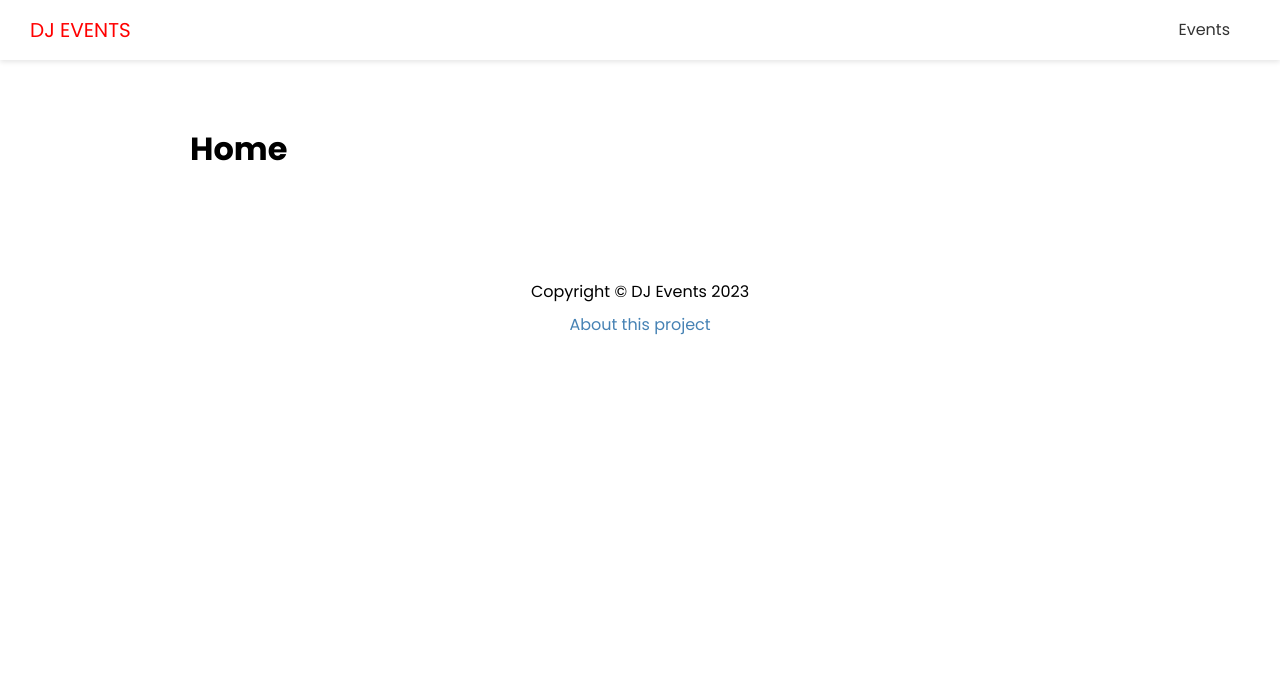
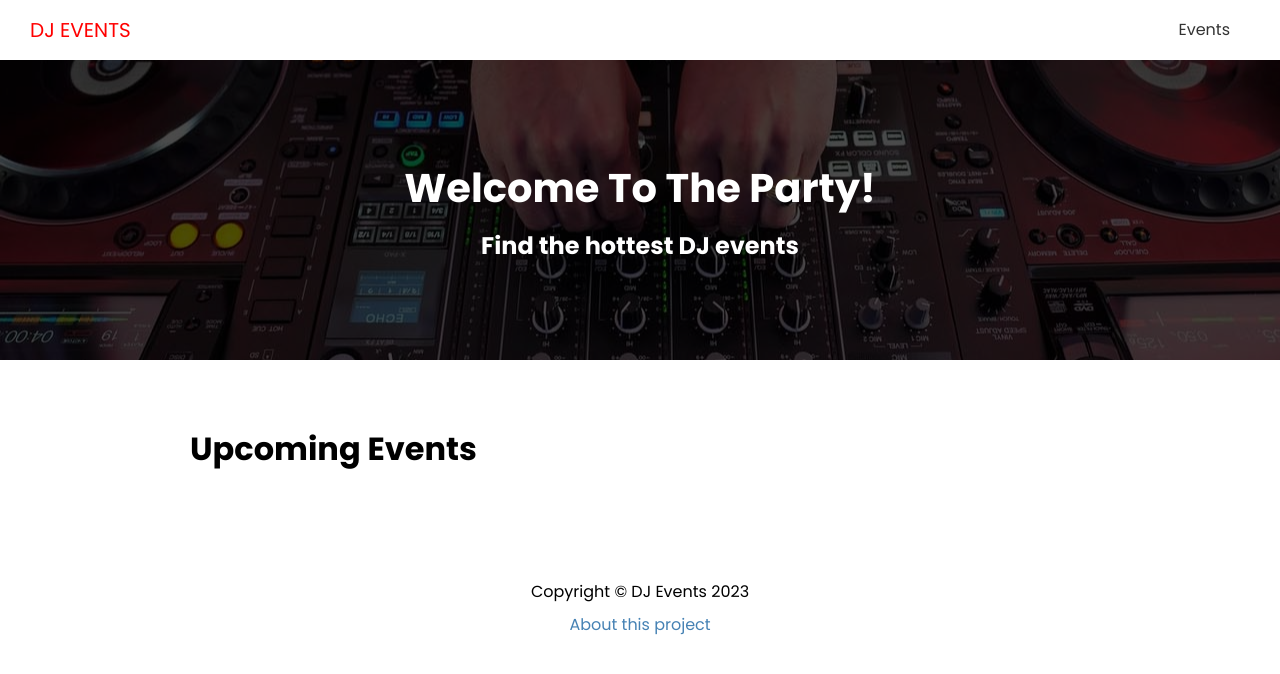
Before and after one commit to GeorgeUsynin/dj-events-frontend, a Next.js app: page / in a window 1280 px wide. Shown: the top 674 px of the page. Built offline with nearby package versions, Linux system fonts and the light colour scheme; no server answers.

Commit message:
refactor: add background image, add events json,

```diff
--- /dev/null
+++ b/pages/api/events/[slug].ts
@@ -0,0 +1,16 @@
+// Next.js API route support: https://nextjs.org/docs/api-routes/introduction
+import type { NextApiRequest, NextApiResponse } from 'next';
+import { events } from './data.json';
+
+type Data = typeof events | { message: string };
+
+export default function handler(req: NextApiRequest, res: NextApiResponse<Data>) {
+    const evt = events.filter(ev => ev.slug === req.query.slug);
+
+    if (req.method === 'GET') {
+        res.status(200).json(evt);
+    } else {
+        res.setHeader('Allow', ['GET']);
+        res.status(405).json({ message: `Method ${req.method} is not allowed` });
+    }
+}
--- /dev/null
+++ b/pages/api/events/data.json
@@ -0,0 +1,76 @@
+{
+    "events": [
+        {
+            "id": "1",
+            "name": "Throwback Thursdays with DJ Manny Duke",
+            "slug": "throwback-thursdays-with-dj-manny-duke",
+            "venue": "Horizon Club",
+            "address": "919 3rd Ave New York, New York(NY), 10022",
+            "performers": "DJ Manny Duke",
+            "date": "June 09, 2021",
+            "time": "10:00 PM EST",
+            "description": "Featuring deep cuts, party anthems and remixes nostalgic songs from two of the best decades of music with the very best music from the 90's and 2000's",
+            "image": "/images/sample/eventl.jpg"
+        },
+        {
+            "id": "2",
+            "name": "Boom Dance Festival Experience",
+            "slug": "boom-dance-festival-experience",
+            "venue": "Blackjacks",
+            "address": "966 Lexington Ave New York, New York(NY), 10021",
+            "performers": "DJ LUCK & MC NEAT, NICKY BLACKMARKET, DJ NICKY BLACKMARKET, RATPACK",
+            "date": "June 2, 2021",
+            "time": "8:00 PM EST",
+            "description": "It's looking more and more like we will be seeing events return in the summer! To celebrate this we are arranging a festival experience to say good bye to lock down! We will also be celebrating the fact Zoom Dance is one year old!",
+            "image": "iimages/sample/event2.jpg"
+        },
+        {
+            "id": "3",
+            "name": "Encore Night Boat Party",
+            "slug": "encore-night-boat-party",
+            "venue": "Encore",
+            "address": "675 Water St New York, New York(NY), 10002",
+            "performers": "Bad Boy Bill",
+            "date": "June 11, 2021",
+            "time": "7:00 PM EST",
+            "description": "Who is ready to party? I mean in the middle of the water, a boat with good music and drinks. If thats you then you have made it to the right place.",
+            "image": "/images/sample/event3.jpg"
+        },
+        {
+            "id": "4",
+            "name": "Jam Concert Live",
+            "slug": "jam-concert-live",
+            "venue": "Club Ozone",
+            "address": "70 W 115th St New York, New York(NY), 10026",
+            "performers": "DJ RNB",
+            "date": "June 20, 2021",
+            "time": "10:00 PM EST",
+            "description": "The most diverse dj on the east coast, DJ RNB team up once again to bring you the next installment in the high energy, Jam Concert Live series!",
+            "image": "/images/sample/event4.jpg"
+        },
+        {
+            "id": "5",
+            "name": "UnMute Rock Festival",
+            "slug": "unmute-rock-festival",
+            "venue": "Studio 54",
+            "address": "55 La Salle St #12K New York, New York(NY), 10027",
+            "performers": "Big Wednesday, Black Pyre, Calling Apollo",
+            "date": "June 30, 2021",
+            "time": "8:00 PM EST",
+            "description": "With bands from around the UK ready to send the roof into orbit, get ready for the loudest Welsh festival: the inaugural UnMute 2021.",
+            "image": "/images/sample/event5.jpg"
+        },
+        {
+            "id": "6",
+            "name": "Soul Kitchen Party",
+            "slug": "soul-kitchen-party",
+            "venue": "Onyx Club",
+            "address": "60 Gramercy Park N *2 New York, New York(NY), 10010",
+            "performers": "A-Trak, Nightmares on Wax, Rakim, Jay Electronica",
+            "date": "July 2, 2021",
+            "time": "8:00 PM EST",
+            "description": "Dope party which features Hip Hop legends, emerging artists and world-class turntablists",
+            "image": "/images/sample/event6.jpg"
+        }
+    ]
+}
--- /dev/null
+++ b/pages/api/events/index.ts
@@ -0,0 +1,14 @@
+// Next.js API route support: https://nextjs.org/docs/api-routes/introduction
+import type { NextApiRequest, NextApiResponse } from 'next';
+import { events } from './data.json';
+
+type Data = typeof events | { message: string };
+
+export default function handler(req: NextApiRequest, res: NextApiResponse<Data>) {
+    if (req.method === 'GET') {
+        res.status(200).json(events);
+    } else {
+        res.setHeader('Allow', ['GET']);
+        res.status(405).json({ message: `Method ${req.method} is not allowed` });
+    }
+}
--- a/pages/api/hello.ts
+++ /dev/null
@@ -1,13 +0,0 @@
-// Next.js API route support: https://nextjs.org/docs/api-routes/introduction
-import type { NextApiRequest, NextApiResponse } from 'next'
-
-type Data = {
-  name: string
-}
-
-export default function handler(
-  req: NextApiRequest,
-  res: NextApiResponse<Data>
-) {
-  res.status(200).json({ name: 'John Doe' })
-}
--- a/pages/components/Layout.tsx
+++ b/pages/components/Layout.tsx
@@ -1,7 +1,10 @@
 import Head from 'next/head';
+import { useRouter } from 'next/router';
 import { ReactNode } from 'react';
 import Hedader from './Hedader';
 import Footer from './Footer';
+import Showcase from './Showcase';
+import { routes } from '@/constants/routes';
 import styles from '@/styles/Layout.module.css';
 
 type TLayout = {
@@ -12,6 +15,8 @@
 };
 
 export default function Layout({ title, description, keywords, children }: TLayout) {
+    const { pathname } = useRouter();
+
     return (
         <div>
             <Head>
@@ -20,6 +25,9 @@
                 <meta name='keywords' content={keywords} />
             </Head>
             <Hedader />
+
+            {pathname === routes.home && <Showcase />}
+
             <div className={styles.container}>{children}</div>
             <Footer />
         </div>
--- /dev/null
+++ b/pages/components/Showcase.tsx
@@ -0,0 +1,10 @@
+import styles from '@/styles/Showcase.module.css';
+
+export default function Showcase() {
+    return (
+        <div className={styles.showcase}>
+            <h1>Welcome To The Party!</h1>
+            <h2>Find the hottest DJ events</h2>
+        </div>
+    );
+}
--- /dev/null
+++ b/pages/config/index.ts
@@ -0,0 +1,3 @@
+//NEXT_PUBLIC_API_URL - deploy URL
+
+export const API_URL = process.env.NEXT_PUBLIC_API_URL || 'http://localhost:3000';
--- a/pages/events/index.tsx
+++ b/pages/events/index.tsx
@@ -1,4 +1,4 @@
-import Layout from '../components/Layout';
+import Layout from '@/components/Layout';
 
 const EventsPage = () => {
     return (
--- a/pages/index.tsx
+++ b/pages/index.tsx
@@ -1,9 +1,33 @@
 import Layout from '@/components/Layout';
+import { API_URL } from '@/config/index';
 
-export default function HomePage() {
+type TEvents = {
+    id: string;
+    name: string;
+    slug: string;
+    venue: string;
+    address: string;
+    performers: string;
+    date: string;
+    time: string;
+    description: string;
+    image: string;
+};
+
+export default function HomePage({ events }: { events: TEvents }) {
     return (
         <Layout>
-            <h1>Home</h1>
+            <h1>Upcoming Events</h1>
         </Layout>
     );
 }
+
+export async function getServerStaticProps() {
+    const response = await fetch(`${API_URL}/api/events`);
+    const events: TEvents = await response.json();
+
+    return {
+        props: { events },
+        revalidate: 1,
+    };
+}
--- /dev/null
+++ b/styles/Showcase.module.css
@@ -0,0 +1,31 @@
+.showcase {
+    height: 300px;
+    width: 100%;
+    background: #000 url('/images/showcase.jpg') no-repeat center center;
+    color: #fff;
+    position: relative;
+    display: flex;
+    flex-direction: column;
+    align-items: center;
+    justify-content: center;
+    text-align: center;
+  }
+
+  .showcase::after {
+    content: '';
+    position: absolute;
+    top: 0;
+    left: 0;
+    width: 100%;
+    height: 100%;
+    background-color: rgba(0, 0, 0, 0.7);
+  }
+
+  .showcase * {
+    z-index: 20;
+  }
+
+  .showcase h1 {
+    font-size: 40px;
+    margin-bottom: 0;
+  }
--- a/tsconfig.json
+++ b/tsconfig.json
@@ -17,6 +17,7 @@
     "baseUrl": ".",
     "paths": {
       "@/components/*": ["pages/components/*"],
+      "@/config/*": ["pages/config/*"],
       "@/constants/*": ["pages/constants/*"],
       "@/styles/*": ["styles/*"]
     }
```
Also changed, not shown: public/images/showcase.jpg (added).
